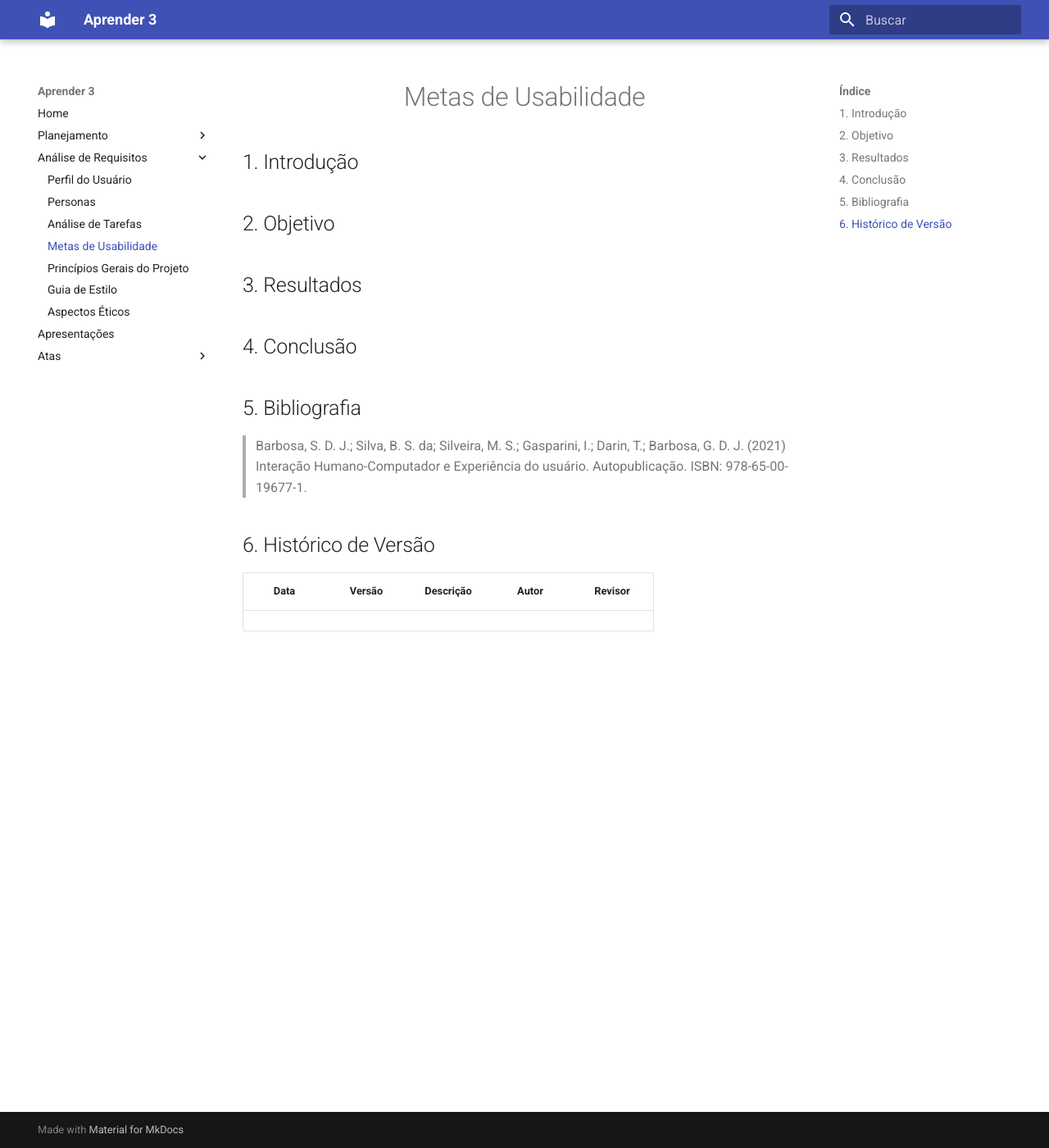
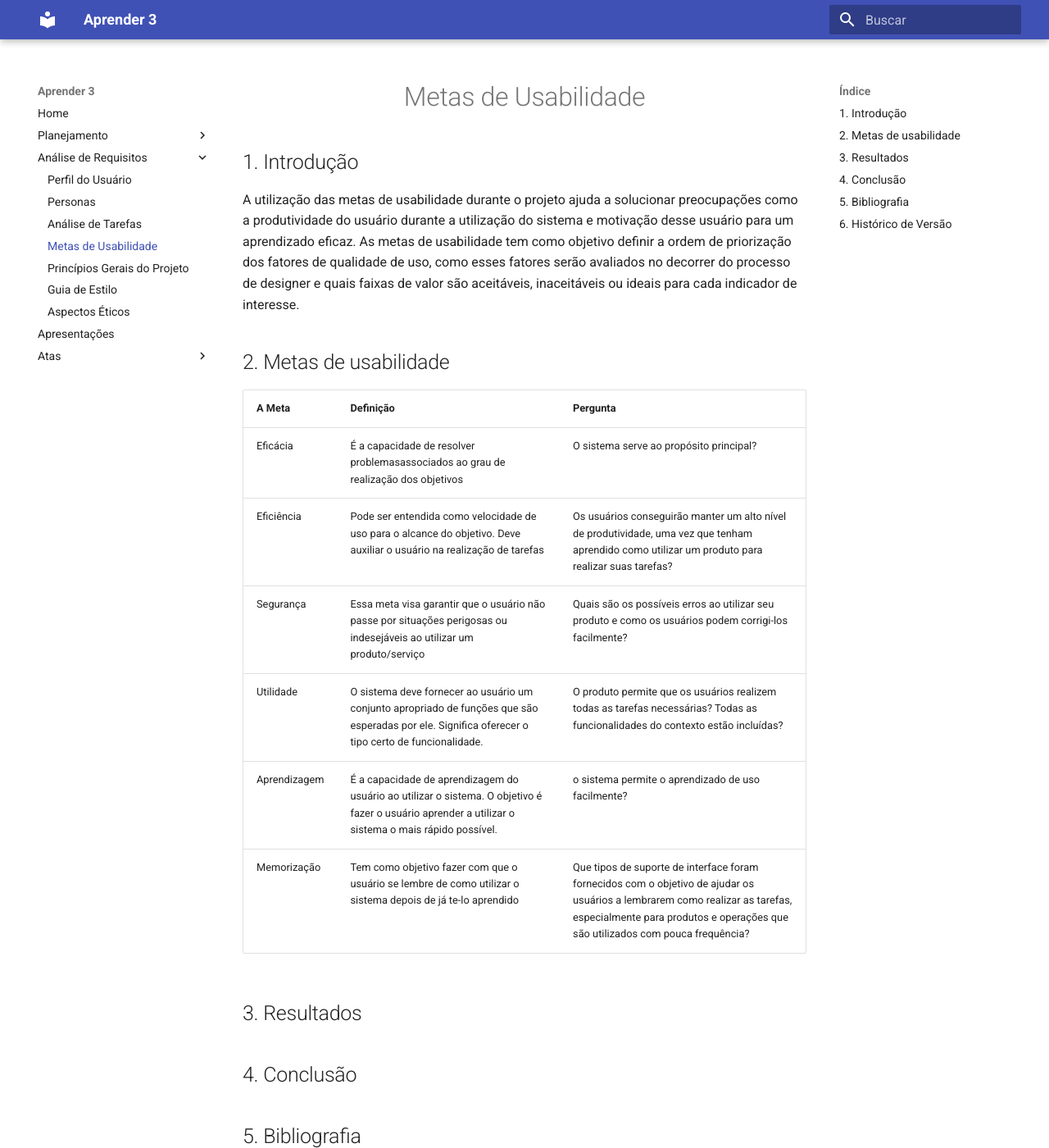
Before and after one commit to mdsreq-fga-unb/2022.2-Aprender3, an MkDocs documentation site: the page built from docs/analise_de_requisitos/metas_de_usabilidade.md, in a window 1280 px wide and 1400 px high. Shown: the whole window at 82% size. Built offline with MkDocs 1.6.1 and Material for MkDocs 9.7.7, drawn with Linux system fonts in a browser that asks for light colours.

Commit message:
Adição da introdução e definição da metas de usabilidade

```diff
--- a/docs/analise_de_requisitos/metas_de_usabilidade.md
+++ b/docs/analise_de_requisitos/metas_de_usabilidade.md
@@ -1,9 +1,18 @@
 # <center>Metas de Usabilidade
 
 ## 1. Introdução
+A utilização das metas de usabilidade durante o projeto ajuda a solucionar preocupações como a produtividade do usuário durante a utilização do sistema e motivação desse usuário para um aprendizado eficaz. As metas de usabilidade tem como objetivo definir a ordem de priorização dos fatores de qualidade de uso, como esses fatores serão avaliados no decorrer do processo de designer e quais faixas de valor são aceitáveis, inaceitáveis ou ideais para cada indicador de interesse.
 
+## 2. Metas de usabilidade
 
-## 2. Objetivo
+| A Meta | Definição | Pergunta |
+| :--- | :--- | :--- |
+| Eficácia | É a capacidade de resolver problemasassociados ao grau de realização dos objetivos | O sistema serve ao propósito principal? |
+| Eficiência | Pode ser entendida como velocidade de uso para o alcance do objetivo. Deve auxiliar o usuário na realização de tarefas | Os usuários conseguirão manter um alto nível de produtividade, uma vez que tenham aprendido como utilizar um produto para realizar suas tarefas? |
+| Segurança | Essa meta visa garantir que o usuário não passe por situações perigosas ou indesejáveis ao utilizar um produto/serviço | Quais são os possíveis erros ao utilizar seu produto e como os usuários podem corrigi-los facilmente?|
+| Utilidade |O sistema deve fornecer ao usuário um conjunto apropriado de funções que são esperadas por ele. Significa oferecer o tipo certo de funcionalidade. | O produto permite que os usuários realizem todas as tarefas necessárias? Todas as funcionalidades do contexto estão incluídas? |
+| Aprendizagem | É a capacidade de aprendizagem do usuário ao utilizar o sistema. O objetivo é fazer o usuário aprender a utilizar o sistema o mais rápido possível. | o sistema permite o aprendizado de uso facilmente? |
+| Memorização | Tem como objetivo fazer com que o usuário se lembre de como utilizar o sistema depois de já te-lo aprendido | Que tipos de suporte de interface foram fornecidos com o objetivo de ajudar os usuários a lembrarem como realizar as tarefas, especialmente para produtos e operações que são utilizados com pouca frequência? |
 
 
 ## 3. Resultados
```
